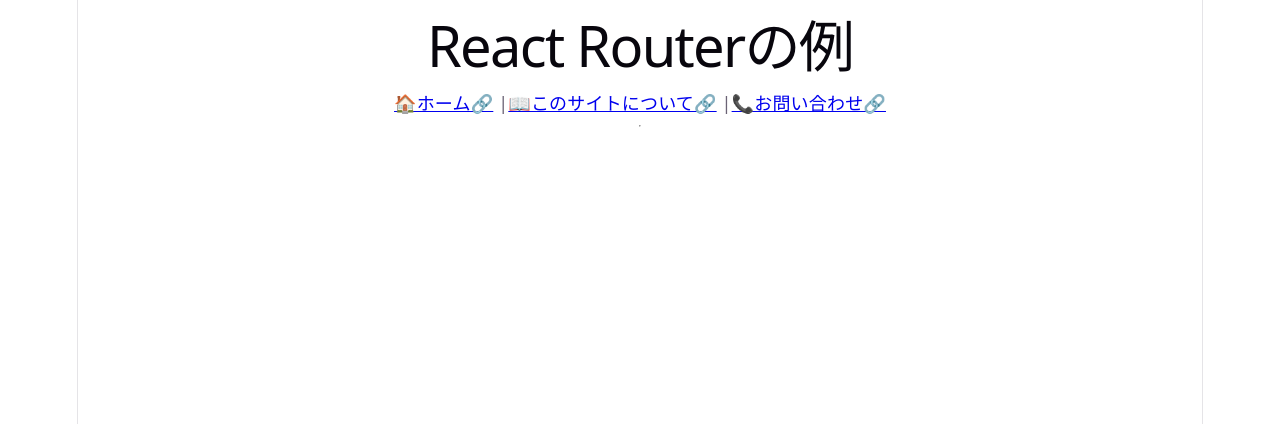
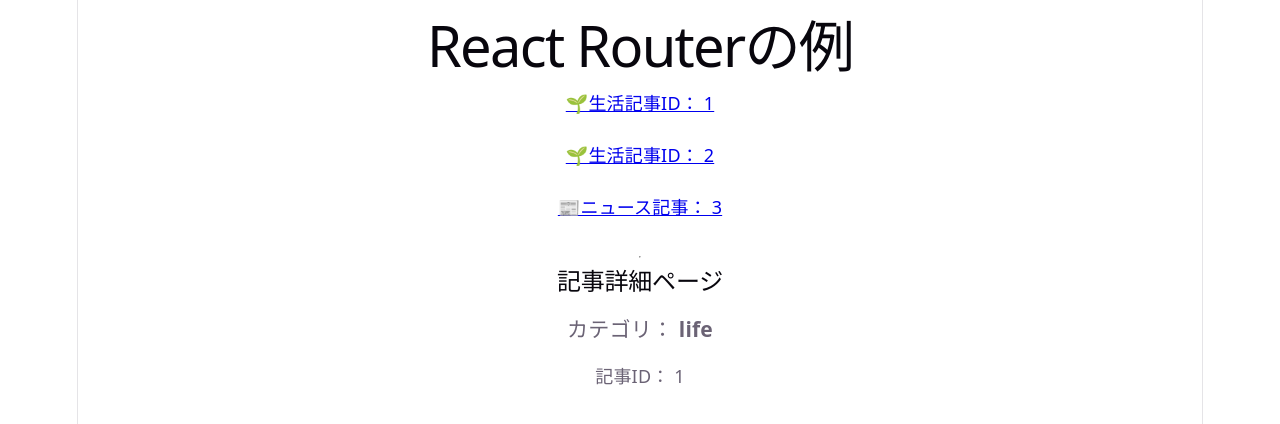
Before and after one commit to navyfish216/sandbox-react, a React (Vite) app in the folder study-react-app/: page /articles/life/1 in a window 1280 px wide. Shown: the top 424 px of the page. Built offline with nearby package versions, Linux system fonts and the light colour scheme.

Commit message:
React修行⑦：useParamsを使用

```diff
--- a/study-react-app/src/App.jsx
+++ b/study-react-app/src/App.jsx
@@ -24,13 +24,17 @@
 import UserContextView from "./pages/ContextSample/UserContextView";
 // 7章：React Routerによるページ遷移
 import RouterView from "./pages/RouterSample/RouterView";
+import UseParamsSample from "./pages/RouterSample/UseParamsSample";
+import UseParamsMulti from "./pages/RouterSample/UseParamsMulti";
 import './App.css';
 
 function App() {
   return (
     <>
+      <UseParamsMulti />
+      {/*
+      <UseParamsSample />
       <RouterView />
-      {/*
       <UserContextView />
       <PropsDrillingView />
 
--- /dev/null
+++ b/study-react-app/src/components/RouterSample/Article.jsx
@@ -0,0 +1,17 @@
+import {useParams} from "react-router-dom";
+
+function Article () {
+  // useParamsフックを使ってURLパラメーターを取得
+  // :categoryと:idの2つのパラメーターを
+  // 分割代入を利用して取得
+  const {category, id} = useParams();
+
+  return (
+    <div>
+      <h2>記事詳細ページ</h2>
+      <h3>カテゴリ： {category}</h3>
+      <p>記事ID： {id}</p>
+    </div>
+  );
+}
+export default Article;
--- /dev/null
+++ b/study-react-app/src/components/RouterSample/UserDetail.jsx
@@ -0,0 +1,13 @@
+import {useParams} from "react-router-dom";
+
+function UserDetail () {
+  const {id} = useParams(); // ←URLの「:id」部分を取得
+
+  return (
+    <div>
+      <h2>ユーザー詳細ページ</h2>
+      <h3>👤ユーザーID： {id}のページ</h3>
+    </div>
+  );
+}
+export default UserDetail;
--- /dev/null
+++ b/study-react-app/src/pages/RouterSample/UseParamsMulti.jsx
@@ -0,0 +1,19 @@
+import {BrowserRouter, Routes, Route, Link} from "react-router-dom";
+import Article from "../../components/RouterSample/Article";
+
+function UseParamsMulti () {
+  return (
+    <BrowserRouter>
+      <h1>React Routerの例</h1>
+      <Link to="/articles/life/1">🌱生活記事ID： 1</Link><br />
+      <Link to="/articles/life/2">🌱生活記事ID： 2</Link><br />
+      <Link to="/articles/news/3">📰ニュース記事： 3</Link><br />
+      <hr />
+      <Routes>
+        {/* :categoryと:idの2つのパラメーターを指定 */}
+        <Route path="/articles/:category/:id" element={<Article />} />
+      </Routes>
+    </BrowserRouter>
+  );
+}
+export default UseParamsMulti;
--- /dev/null
+++ b/study-react-app/src/pages/RouterSample/UseParamsSample.jsx
@@ -0,0 +1,18 @@
+import {BrowserRouter, Routes, Route, Link} from "react-router-dom";
+import UserDetail from "../../components/RouterSample/UserDetail";
+
+function UserParamsSample () {
+  return (
+    <BrowserRouter>
+      <h1>React Routerの例</h1>
+      <Link to="/user/1">🚹ユーザーID： 1</Link><br />
+      <Link to="/user/2">🚺ユーザーID： 2</Link><br />
+      <Link to="/user/3">🚹ユーザーID： 3</Link><br />
+      <hr />
+      <Routes>
+        <Route path="/user/:id" element={<UserDetail />} />
+      </Routes>
+    </BrowserRouter>
+  );
+}
+export default UserParamsSample;
```
